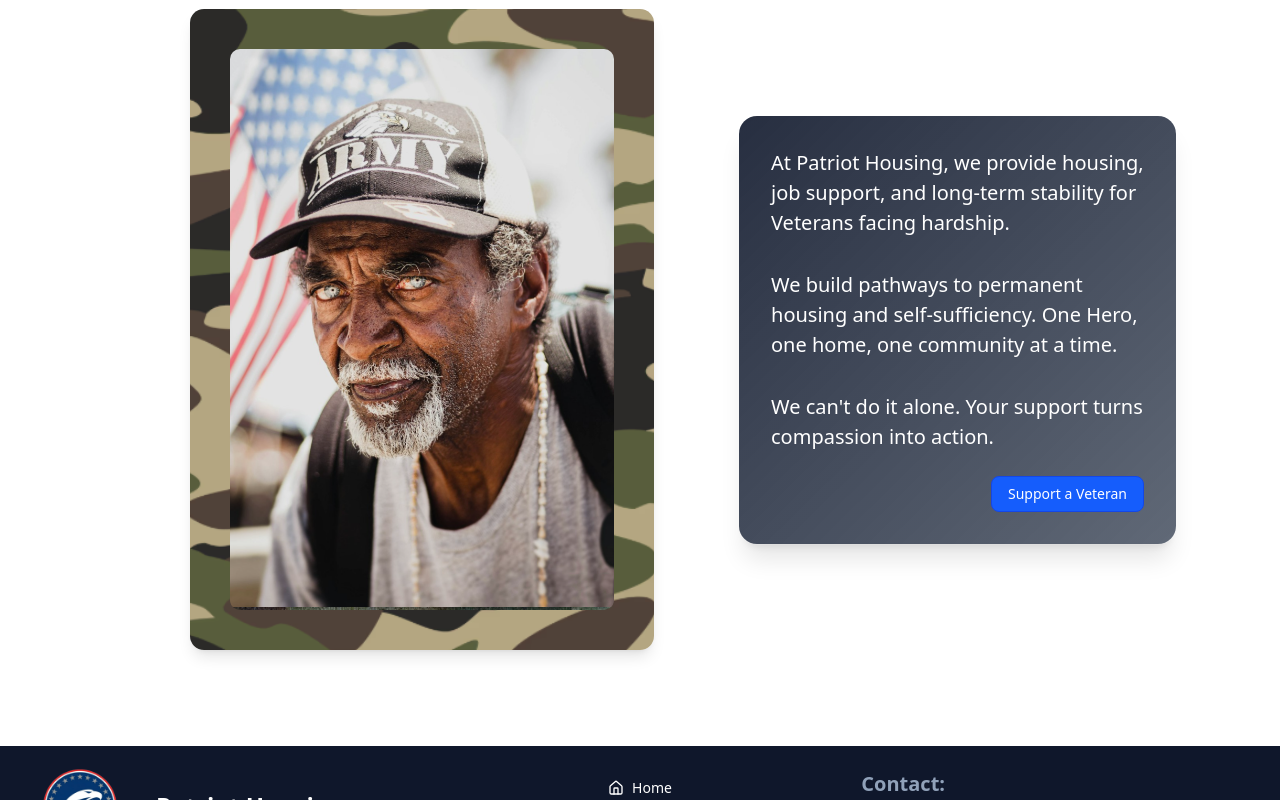
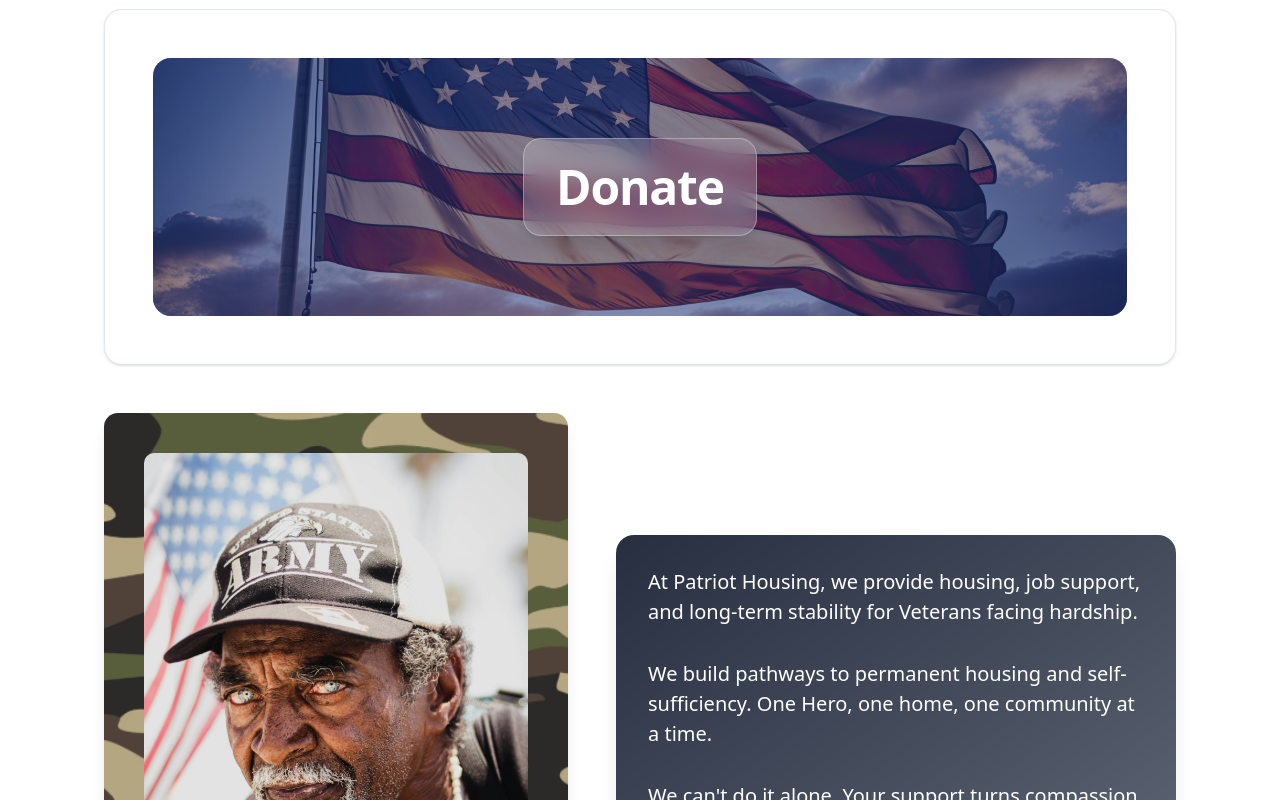
Before and after one commit to ktp-usc/patriot-housing, a Next.js app: page /donate in a window 1280 px wide. Shown: the part 160-960 px from the top of the page. Built offline with nearby package versions, Linux system fonts and the light colour scheme.

Commit message:
Testing for final product (#33)

```diff
--- a/app/donate/page.tsx
+++ b/app/donate/page.tsx
@@ -2,7 +2,7 @@ import Image from "next/image";
 import guy from "@/components/images/Guy.png";
 import { Button } from "@/components/ui/button";
 import Header from "@/components/header";
-import {ArrowRight} from "lucide-react";
+import { ArrowRight } from "lucide-react";
 import Footer from "@/components/footer";
 
 export default function DonatePage() {
@@ -10,9 +10,24 @@ export default function DonatePage() {
         <div className="min-h-screen bg-white text-slate-900">
             <Header />
 
-            <main className="mx-auto flex w-full max-w-6xl items-center justify-center px-6 py-16 md:px-10 lg:py-24">
-                <section className="flex w-full flex-col items-center justify-center gap-10 lg:flex-row lg:gap-16">
-                    <div className="p-10 rounded-xl bg-[url('/public/cameo_background.png')] bg-cover bg-center shadow-lg">
+            <main className="mx-auto w-full max-w-6xl px-6 py-16 md:px-10 lg:py-24">
+                <div className="flex flex-col gap-12">
+
+                    {/* Top section: Ways to Volunteer */}
+                    <section className="rounded-2xl border border-slate-200 bg-white p-8 md:p-12 shadow-sm">
+                        <div className="relative flex items-center justify-center overflow-hidden rounded-2xl bg-[url('/images/backgroundImage.jpg')] bg-cover bg-center px-4 py-20">
+                            <div className="absolute inset-0 bg-blue-900/50"></div>
+
+                            <h1 className="relative z-10 mx-auto max-w-3xl rounded-2xl border border-white/30 bg-white/20 px-8 py-6 text-center text-3xl font-bold tracking-tight text-white shadow-lg backdrop-blur-md md:text-5xl">
+                                Donate
+                            </h1>
+                        </div>
+                    </section>
+
+                    {/* Bottom row: Image + Text */}
+                    <section className="grid items-center gap-12 lg:grid-cols-[auto_1fr]">
+                        <div className="flex justify-center lg:justify-start">
+                            <div className="p-10 rounded-xl bg-[url('/cameo_background.png')] bg-cover bg-center shadow-lg">
                                 <Image
                                     src={guy}
                                     alt="Veteran"
@@ -22,8 +37,9 @@ export default function DonatePage() {
                                     className="h-auto w-full max-w-sm rounded-lg"
                                 />
                             </div>
-                </section>
-                <section className="rounded-2xl bg-gradient-to-br from-slate-900/90 to-slate-800/70 p-8 text-white shadow-xl backdrop-blur ring-1 ring-white/10">
+                        </div>
+
+                        <div className="rounded-2xl bg-gradient-to-br from-slate-900/90 to-slate-800/70 p-8 text-white shadow-xl backdrop-blur ring-1 ring-white/10">
                             <div className="max-w-xl">
                                 <p className="text-[20px]">
                                     At Patriot Housing, we provide housing, job support,
@@ -35,25 +51,27 @@ export default function DonatePage() {
                                     self-sufficiency. One Hero, one home, one community at a time.
                                 </p>
 
-                        <p className="text-[20px] pt-8">
+                                <p className="pt-8 text-[20px]">
                                     We can&apos;t do it alone.
                                     Your support turns compassion into action.
                                 </p>
 
-
-                        <div className="flex justify-center">
+                                <div className="mt-6 flex justify-center lg:justify-start">
                                     <a
                                         href="https://givebutter.com/c/XRhwPV"
                                         target="_blank"
                                         rel="noopener noreferrer"
                                     >
-                                <Button className="mt-6 ml-55 bg-blue-600 hover:bg-blue-700">
+                                        <Button className="bg-blue-600 hover:bg-blue-700">
                                             Support a Veteran
                                         </Button>
                                     </a>
                                 </div>
                             </div>
+                        </div>
                     </section>
+
+                </div>
             </main>
 
             <Footer />
--- a/app/page.tsx
+++ b/app/page.tsx
@@ -100,13 +100,13 @@ export default function Home() {
           <Carousel>
             <CarouselContent>
               <CarouselItem>
-                <Image src={Carousel1} alt="Carousel Image 1" className="block h-80 w-full rounded-2xl object-cover" />
+                <Image src={Carousel1} alt="Carousel Image 1" className="block h-100 w-full rounded-2xl object-cover" />
               </CarouselItem>
               <CarouselItem>
-                <Image src={Carousel2} alt="Carousel Image 2" className="block h-80 w-full rounded-2xl object-cover" />
+                <Image src={Carousel2} alt="Carousel Image 2" className="block h-100 w-full rounded-2xl object-cover" />
               </CarouselItem>
               <CarouselItem>
-                <Image src={Carousel3} alt="Carousel Image 3" className="block h-80 w-full rounded-2xl object-cover" />
+                <Image src={Carousel3} alt="Carousel Image 3" className="block h-100 w-full rounded-2xl object-cover" />
               </CarouselItem>
             </CarouselContent>
             <CarouselPrevious />
```
Also changed, not shown: public/images/backgroundImage.jpg (added), 1 other file (tests, documents, lock files or other folders). Lines whose indentation alone changed are shown as unchanged.
